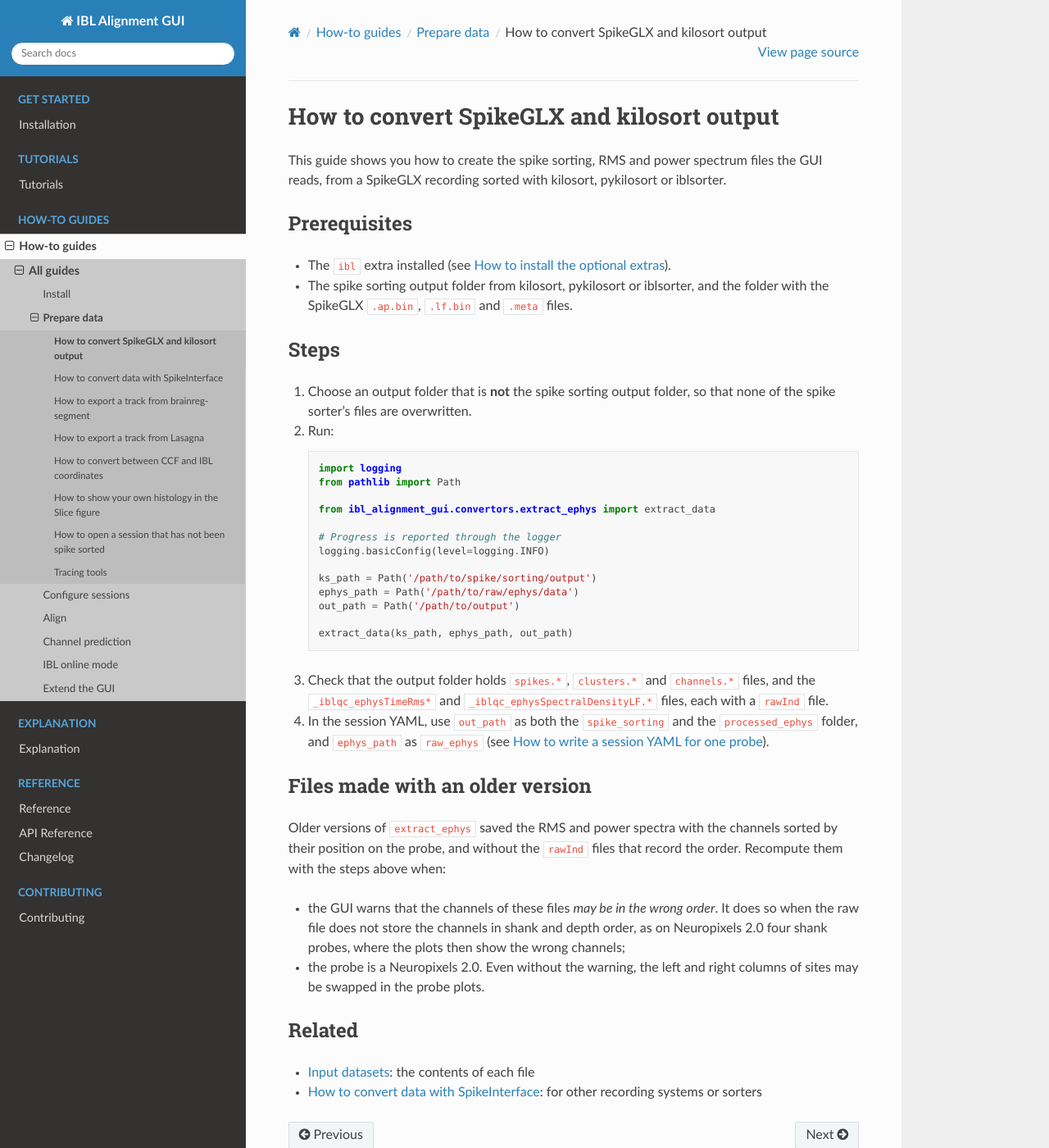
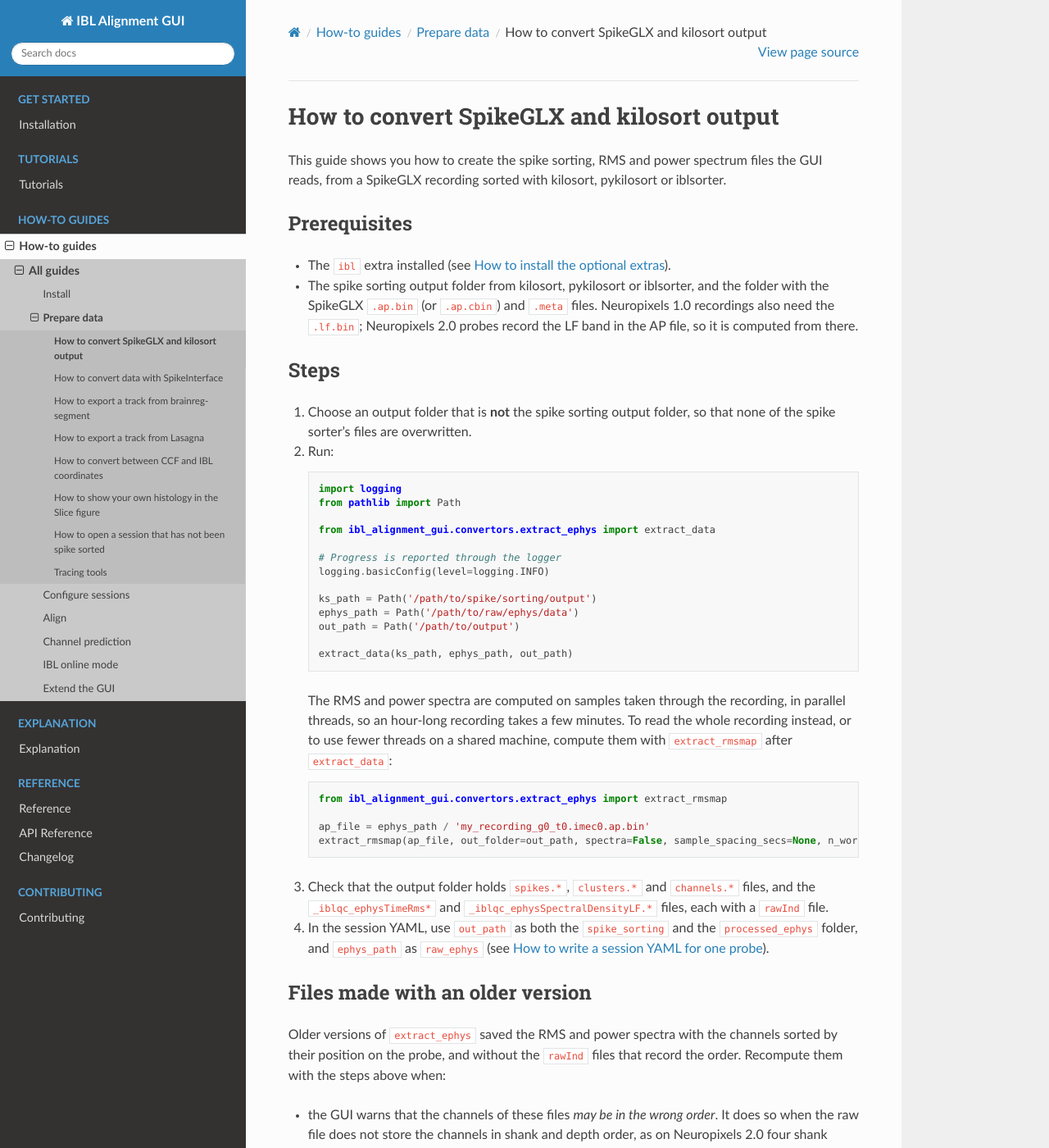
Before and after one commit to int-brain-lab/ibl-alignment-gui, a Sphinx documentation site: the page built from docs/source/how-to/prepare-data/convert_kilosort.md, in a window 1280 px wide and 1400 px high. Shown: the whole window at 82% size. Built offline with Sphinx 7.4.7 and the Read the Docs theme 3.1.0, drawn with Linux system fonts in a browser that asks for light colours.

Commit message:
Document the converter's NP2 LF band and sampling options

````diff
--- a/docs/source/how-to/prepare-data/convert_kilosort.md
+++ b/docs/source/how-to/prepare-data/convert_kilosort.md
@@ -8,7 +8,9 @@ from a SpikeGLX recording sorted with kilosort, pykilosort or iblsorter.
 
 - The `ibl` extra installed (see {ref}`howto-install-extras`).
 - The spike sorting output folder from kilosort, pykilosort or iblsorter, and the folder with the
-  SpikeGLX `.ap.bin`, `.lf.bin` and `.meta` files.
+  SpikeGLX `.ap.bin` (or `.ap.cbin`) and `.meta` files. Neuropixels 1.0 recordings also need the
+  `.lf.bin`; Neuropixels 2.0 probes record the LF band in the AP file, so it is computed from
+  there.
 
 ## Steps
 
@@ -31,6 +33,18 @@ from a SpikeGLX recording sorted with kilosort, pykilosort or iblsorter.
    out_path = Path('/path/to/output')
 
    extract_data(ks_path, ephys_path, out_path)
+   ```
+
+   The RMS and power spectra are computed on samples taken through the recording, in parallel
+   threads, so an hour-long recording takes a few minutes. To read the whole recording instead,
+   or to use fewer threads on a shared machine, compute them with `extract_rmsmap` after
+   `extract_data`:
+
+   ```python
+   from ibl_alignment_gui.convertors.extract_ephys import extract_rmsmap
+
+   ap_file = ephys_path / 'my_recording_g0_t0.imec0.ap.bin'
+   extract_rmsmap(ap_file, out_folder=out_path, spectra=False, sample_spacing_secs=None, n_workers=2)
    ```
 
 3. Check that the output folder holds `spikes.*`, `clusters.*` and `channels.*` files, and the
````
Also changed, not shown: docs/source/reference/input_datasets.md (+5 -7 lines).
